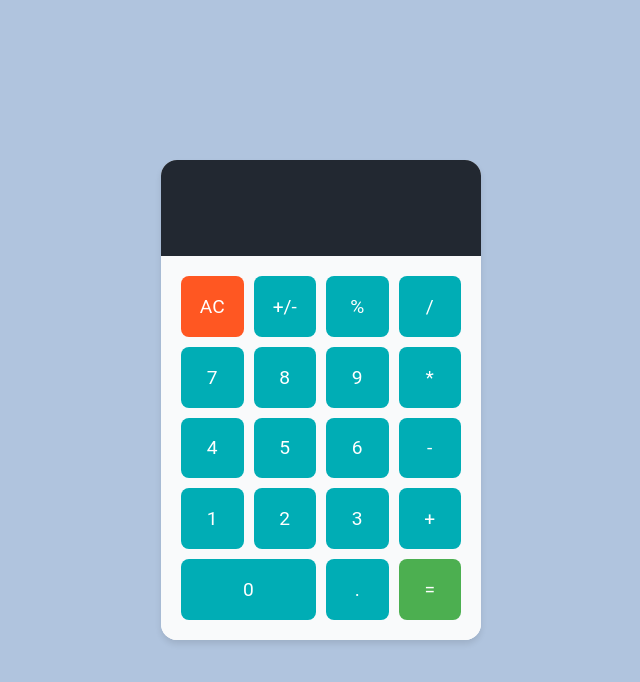
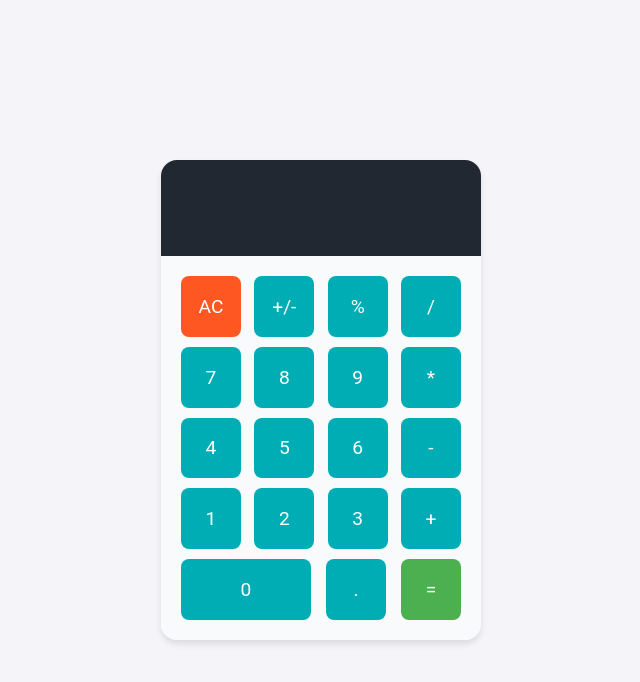
Before and after one commit to michaelkilonzo/basic-calculator, a plain HTML site: page index.html in a window 1280 px wide. Shown: the whole page, without its empty margins (319-959 px from the left). Drawn offline with Linux system fonts and the light colour scheme.

Commit message:
proper styling

```diff
--- a/style.css
+++ b/style.css
@@ -12,7 +12,7 @@ body {
     align-items: center;
     justify-content: center;
     min-height: 100vh;
-    background-color: lightsteelblue;
+    background-color: #f4f4f9;
 }
 
 .container {
@@ -39,12 +39,13 @@ body {
 }
 
 .btn-container {
-    display: grid;
-    grid-template-columns: repeat(4, 1fr);
-    gap: 10px;
+    display: flex;
+    flex-wrap: wrap;
+    justify-content: space-between;
     padding: 20px;
     background-color: #f9fafb;
     height: 80%;
+    gap: 10px;
 }
 
 button {
@@ -55,6 +56,8 @@ button {
     font-size: 1.2rem;
     cursor: pointer;
     transition: all 0.3s ease;
+    flex: 1 1 calc(25% - 10px);
+    max-width: calc(25% - 10px);
 }
 
 button:hover {
@@ -68,7 +71,8 @@ button:active {
 }
 
 .btn-container > #btn-0 {
-    grid-column: span 2;
+    flex: 1 1 calc(50% - 10px);
+    max-width: calc(50% - 10px);
 }
 
 /* Additional button-specific styles */
```
